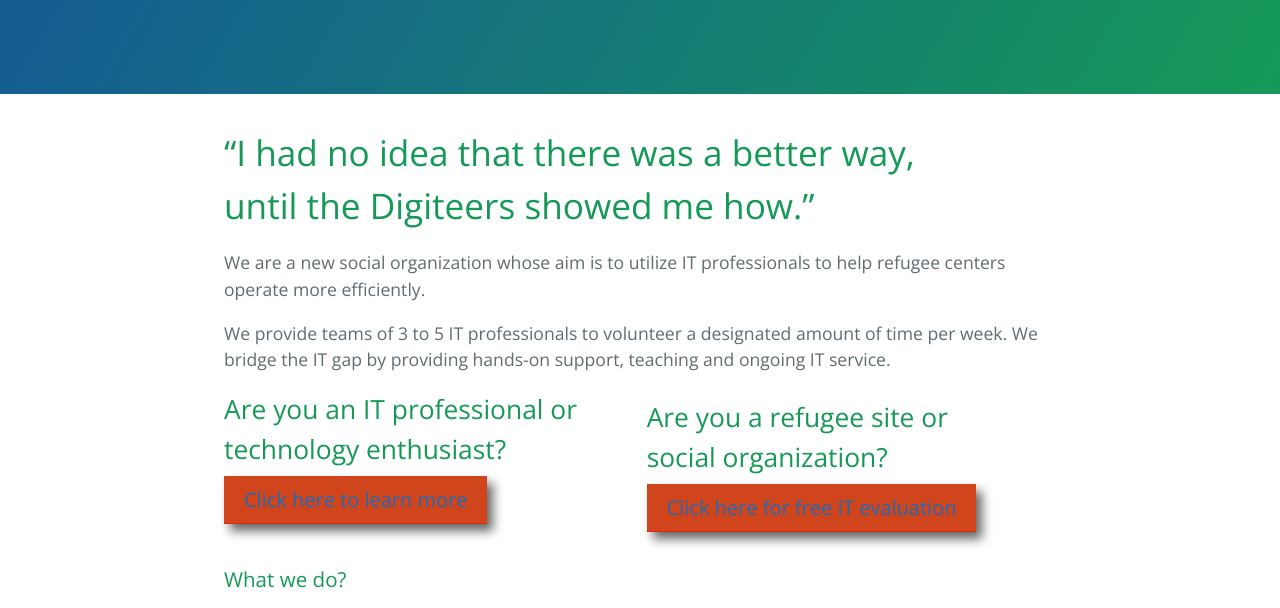
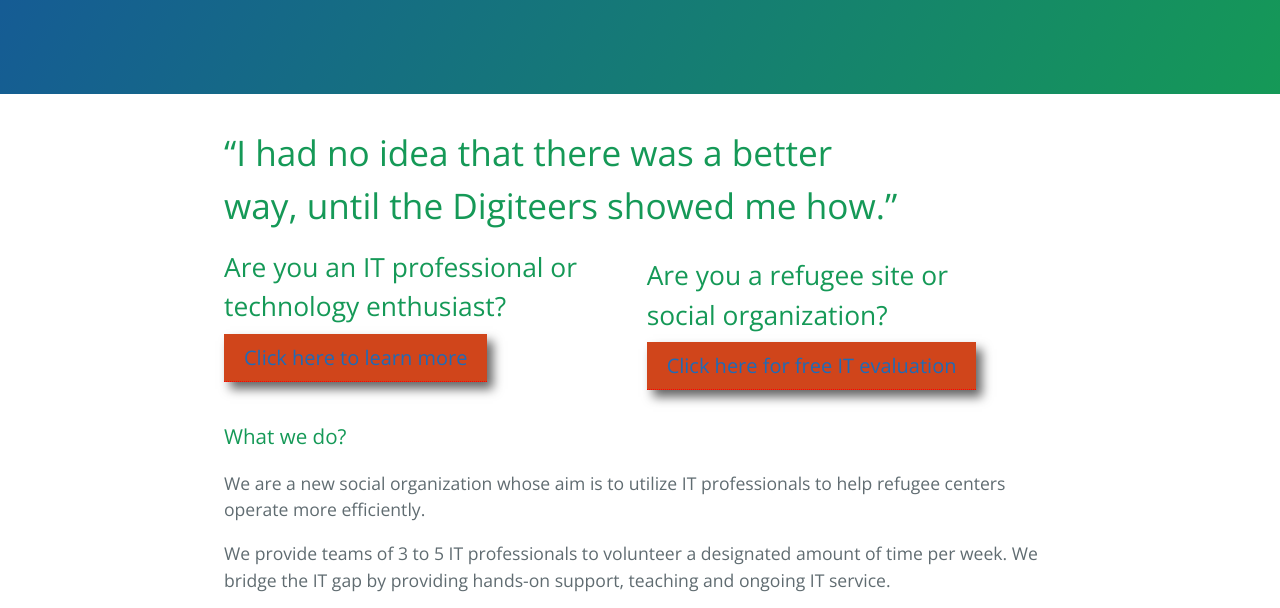
Before and after one commit to digiteers/digiteers.github.io, a plain HTML site: page index.html in a window 1280 px wide. Shown: the part 176-784 px from the top of the page. Drawn offline with nearby package versions, Linux system fonts and the light colour scheme.

Commit message:
Update index.html

```diff
--- a/index.html
+++ b/index.html
@@ -17,11 +17,10 @@
 
     <section class="main-content">
 
-<h1></center>“I had no idea that there was a better way, <br /> until the Digiteers showed me how.”</center></h1>
+<h1></center>“I had no idea that there was a better <br /> way, until the Digiteers showed me how.”</center></h1>
 
 
-<p>We are a new social organization whose aim is to utilize IT professionals to help refugee centers operate more efficiently.</p>
-<p>We provide teams of 3 to 5 IT professionals to volunteer a designated amount of time per week. We bridge the IT gap by providing hands-on support, teaching and ongoing IT service.</p>
+
 <div class="section group">
 	<div class="col span_1_of_2">
 	<h2>Are you an IT professional or <br />technology enthusiast?</h2>  <a class="btn1" href="/teams.html">Click here to learn more</a>
@@ -35,8 +34,9 @@
 Or see the <a href="https://help.github.com/pages">documentation</a></p> -->
 
 <h3><a id="what-we-do" class="anchor" href="#what-we-do" aria-hidden="true"><span class="octicon octicon-link"></span></a>What we do?</h3>
-<p>Step one: observation and IT evaluation. What type of technology is being used? Is there internet at the site? How are volunteers currently communicating and sharing data? etc.</p>
-<p>We are currently looking for a pilot site to begin validating and refining our model.</p>
+<p>We are a new social organization whose aim is to utilize IT professionals to help refugee centers operate more efficiently.</p>
+<p>We provide teams of 3 to 5 IT professionals to volunteer a designated amount of time per week. We bridge the IT gap by providing hands-on support, teaching and ongoing IT service.</p>
+</p>Step one: is observation and IT evaluation.</p>
 
 <!-- <p>If you prefer to not use the automatic generator, push a branch named <code>gh-pages</code> to your repository to create a page manually. In addition to supporting regular HTML content, GitHub Pages support Jekyll, a simple, blog aware static site generator. Jekyll makes it easy to create site-wide headers and footers without having to copy them across every page. It also offers intelligent blog support and other advanced templating features.</p> -->
 
```
